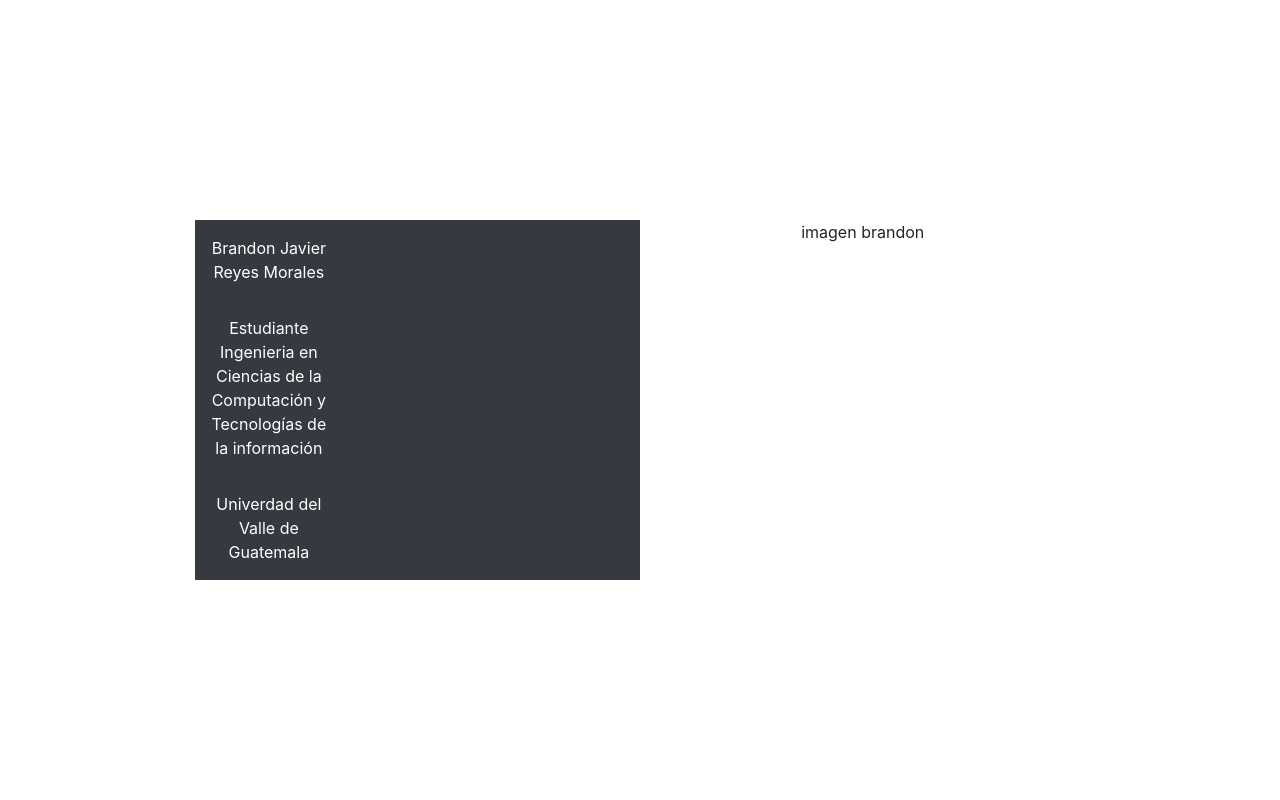
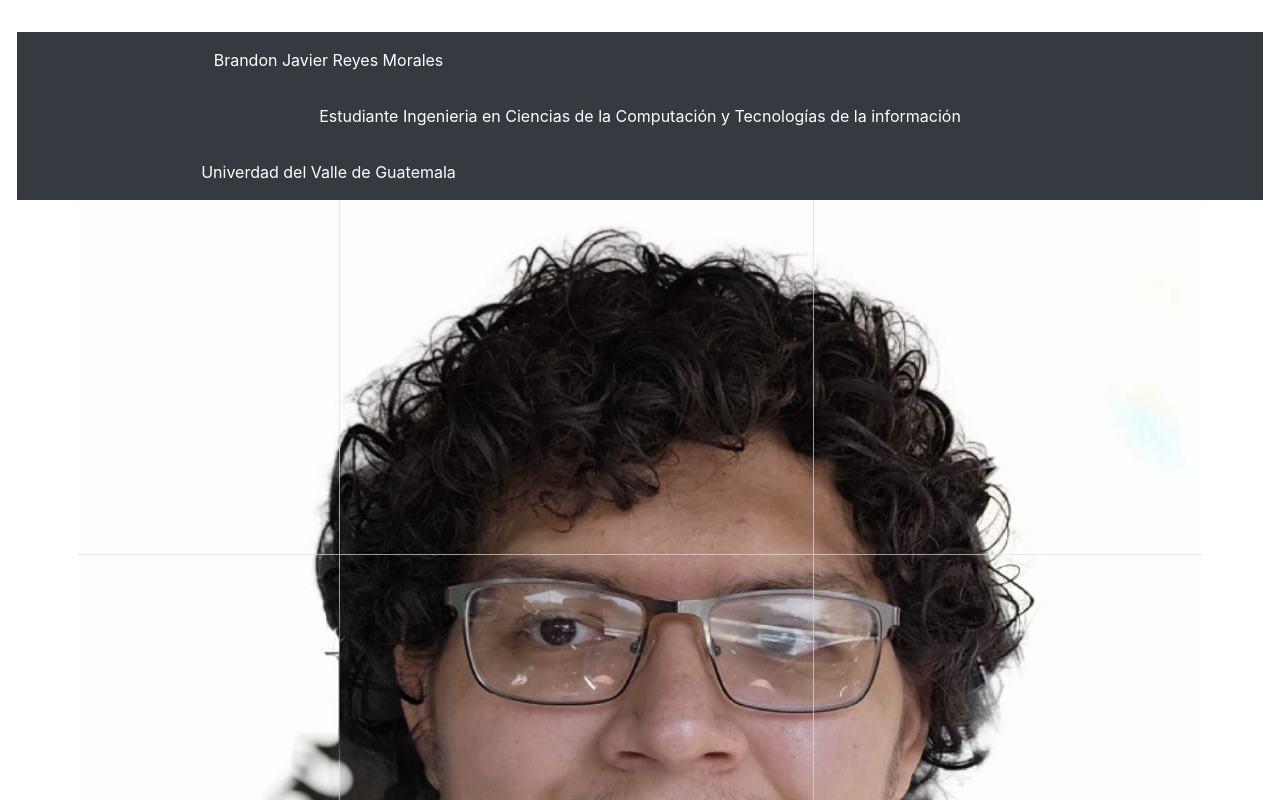
Before and after one commit to BrandonReyes0609/Portafolio4, a React (Vite) app: page / in a window 1280 px wide. Shown: the top 800 px of the page. Built offline with nearby package versions, Linux system fonts and the light colour scheme.

Commit message:
imagne perfil

```diff
--- a/src/App.jsx
+++ b/src/App.jsx
@@ -2,6 +2,7 @@ import { useState } from 'react'
 import reactLogo from './assets/react.svg'
 import viteLogo from '/vite.svg'
 import './App.css'
+import fotoperfil from './assets/foto_perfil.jpeg' // Importar la imagen
 
 function App() {
   const [count, setCount] = useState(0)
@@ -14,22 +15,22 @@ function App() {
             <div class="row">
               <div class="col p-3 bg-dark text-white">Brandon Javier Reyes Morales</div>
               <div class="col p-3 bg-dark text-white"></div>
-              <div class="col p-3 bg-dark text-white"></div>
+
             </div>
             <div class="row">
               <div class="col p-3 bg-dark text-white">Estudiante Ingenieria en Ciencias de la Computación y Tecnologías de la información</div>
-              <div class="col p-3 bg-dark text-white"></div>
-              <div class="col p-3 bg-dark text-white"></div>
+
+
 
             </div>
             <div class="row">
               <div class="col p-3 bg-dark text-white">Univerdad del Valle de Guatemala</div>
               <div class="col p-3 bg-dark text-white"></div>
-              <div class="col p-3 bg-dark text-white"></div>
+
             </div>
           </div>
           <div class="col">
-            imagen brandon
+            <img src={fotoperfil} alt="fotoperfil" />
           </div>
         </div>
       </div>
```
Also changed, not shown: src/assets/foto_perfil.jpeg (added).
